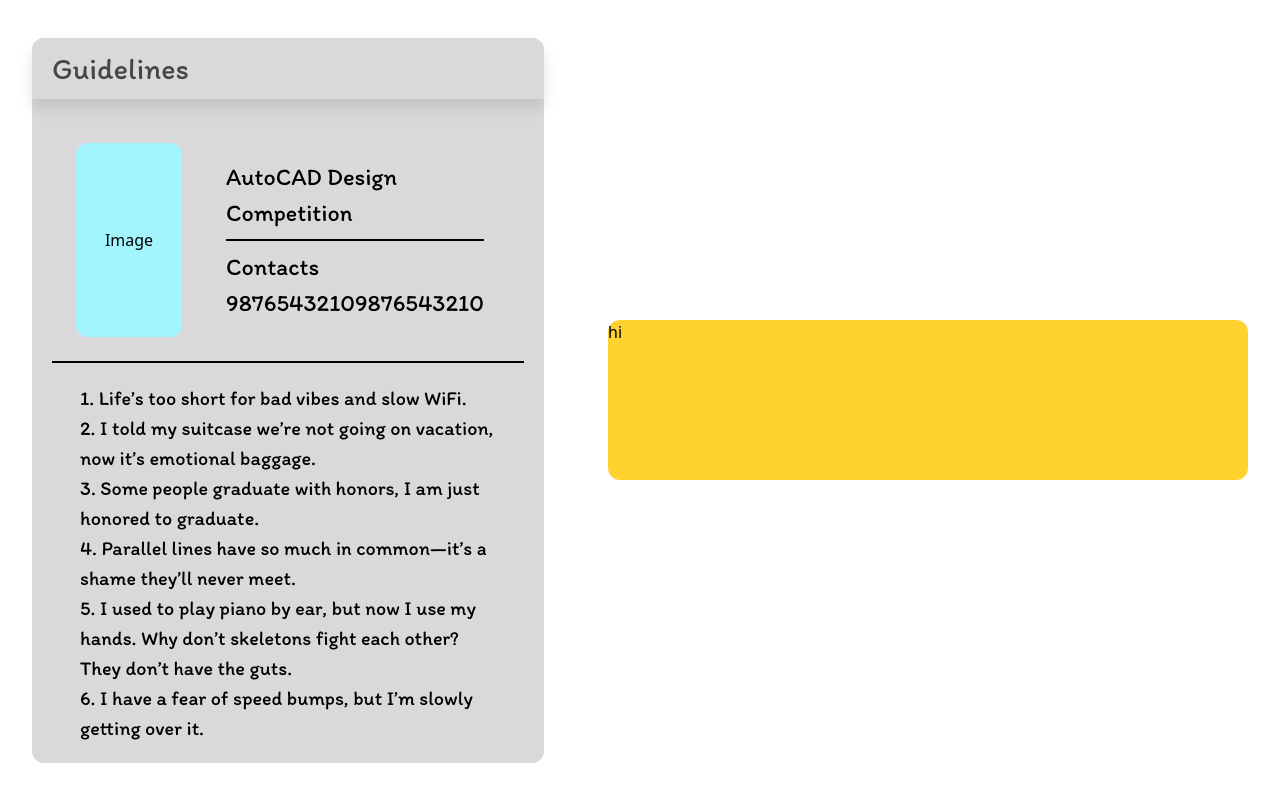
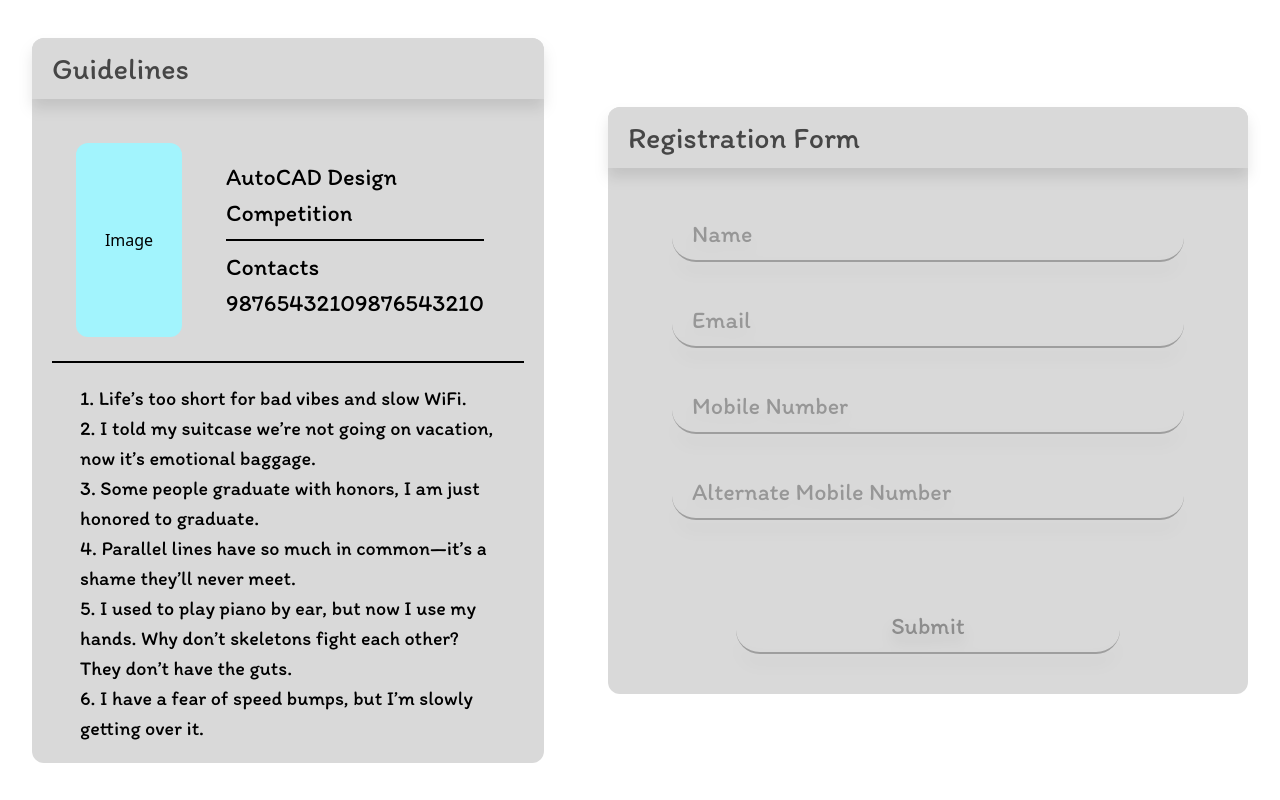
Before and after one commit to prithvicea/prithvi25, a Next.js app: page /reg-form in a window 1280 px wide. Built offline with nearby package versions, Linux system fonts and the light colour scheme.

Commit message:
form working without excel file

```diff
--- /dev/null
+++ b/src/app/reg-form/form.jsx
@@ -0,0 +1,84 @@
+"use client";
+import React, { useState } from "react";
+
+function FormFile() {
+  const [name, setName] = useState("");
+  const [email, setEmail] = useState("");
+  const [number, setNumber] = useState("");
+  const [alternateNumber, setAlternateNumber] = useState("");
+
+  const handleSubmit = (event) => {
+    event.preventDefault(); // Prevents page reload
+
+    if (!name || !email || !number) {
+      alert("Please fill out all required fields!");
+      return;
+    }
+
+    if (number === alternateNumber) {
+      alert("Primary and alternate numbers should be different.");
+      return;
+    }
+
+    // Handle form submission logic (e.g., API call or console log)
+    console.log("Form submitted:");
+    alert("Form submitted successfully!");
+  };
+
+  return (
+    <div>
+      <form
+        className="flex w-full h-fit flex-col"
+        action=""
+        onSubmit={() => {
+          handleSubmit(event);
+        }}
+        method="post"
+      >
+        <div className="flex w-full items-center flex-col gap-8 py-10">
+          <input
+            className="flex w-[80%] rounded-3xl drop-shadow-xl py-2 text-start px-5 itim-regular border-b-2 placeholder:opacity-60 border-[#9E9E9E] text-[24px] outline-0 focus:border-2 focus:border-[#9E9E9E] "
+            placeholder="Name"
+            type="text"
+            onChange={(e) => {
+              setName(e.target.value);
+            }}
+          />
+          <input
+            className="flex w-[80%] rounded-3xl drop-shadow-xl py-2 text-start px-5 itim-regular border-b-2 placeholder:opacity-60 border-[#9E9E9E] text-[24px] outline-0 focus:border-2 focus:border-[#9E9E9E] "
+            placeholder="Email"
+            type="email"
+            onChange={(e) => {
+              setEmail(e.target.value);
+            }}
+          />
+          <input
+            className="flex w-[80%] rounded-3xl drop-shadow-xl py-2 text-start px-5 itim-regular border-b-2 placeholder:opacity-60 border-[#9E9E9E] text-[24px] outline-0 focus:border-2 focus:border-[#9E9E9E]
+        [-moz-appearance:_textfield] [&::-webkit-inner-spin-button]:m-0 [&::-webkit-inner-spin-button]:appearance-none [&::-webkit-outer-spin-button]:m-0 [&::-webkit-outer-spin-button]:appearance-none"
+            placeholder="Mobile Number"
+            type="tel"
+            onChange={(e) => {
+              setNumber(e.target.value);
+            }}
+          />
+          <input
+            className="flex w-[80%] rounded-3xl drop-shadow-xl py-2 text-start px-5 itim-regular border-b-2 placeholder:opacity-60 border-[#9E9E9E] text-[24px] outline-0 focus:border-2 focus:border-[#9E9E9E]
+        [-moz-appearance:_textfield] [&::-webkit-inner-spin-button]:m-0 [&::-webkit-inner-spin-button]:appearance-none [&::-webkit-outer-spin-button]:m-0 [&::-webkit-outer-spin-button]:appearance-none"
+            placeholder="Alternate Mobile Number"
+            type="tel"
+            onChange={(e) => {
+              setAlternateNumber(e.target.value);
+            }}
+          />
+        </div>
+        <div className="flex py-10 justify-center">
+          <button className="flex w-[60%] justify-center items-center border-b-2 drop-shadow-xl text-[24px] itim-regular text-[#8d8d8d] border-[#9E9E9E] px-8 p-2 rounded-3xl">
+            Submit
+          </button>
+        </div>
+      </form>
+    </div>
+  );
+}
+
+export default FormFile;
--- a/src/app/reg-form/page.jsx
+++ b/src/app/reg-form/page.jsx
@@ -1,9 +1,10 @@
 import React from "react";
+import FormFile from "./form";
 
 function page() {
   return (
-    <div className="flex w-screen h-screen flex-row justify-around items-center">
-      <div className="flex flex-col w-[40%] h-fit rounded-xl bg-[#D9D9D9]">
+    <div className="flex w-screen h-screen flex-col md:flex-row justify-around items-center">
+      <div className="flex flex-col w-[80%] my-10 md:w-[40%] h-fit rounded-xl bg-[#D9D9D9]">
         <h1 className="flex bg-[#D9D9D9] rounded-t-xl drop-shadow-xl px-5 py-2 text-[30px] itim-regular text-[#464646] ">
           Guidelines
         </h1>
@@ -50,8 +51,11 @@
           </p>
         </div>
       </div>
-      <div className="flex flex-col w-[50%] h-40 rounded-xl bg-amber-300">
-        hi
+      <div className="flex flex-col w-[80%] my-10 md:w-[50%] h-fit rounded-xl bg-[#D9D9D9] ">
+        <h1 className="flex w-full bg-[#D9D9D9] rounded-t-xl drop-shadow-xl px-5 py-2 text-[30px] itim-regular text-[#464646] ">
+          Registration Form
+        </h1>
+        <FormFile />
       </div>
     </div>
   );
```
